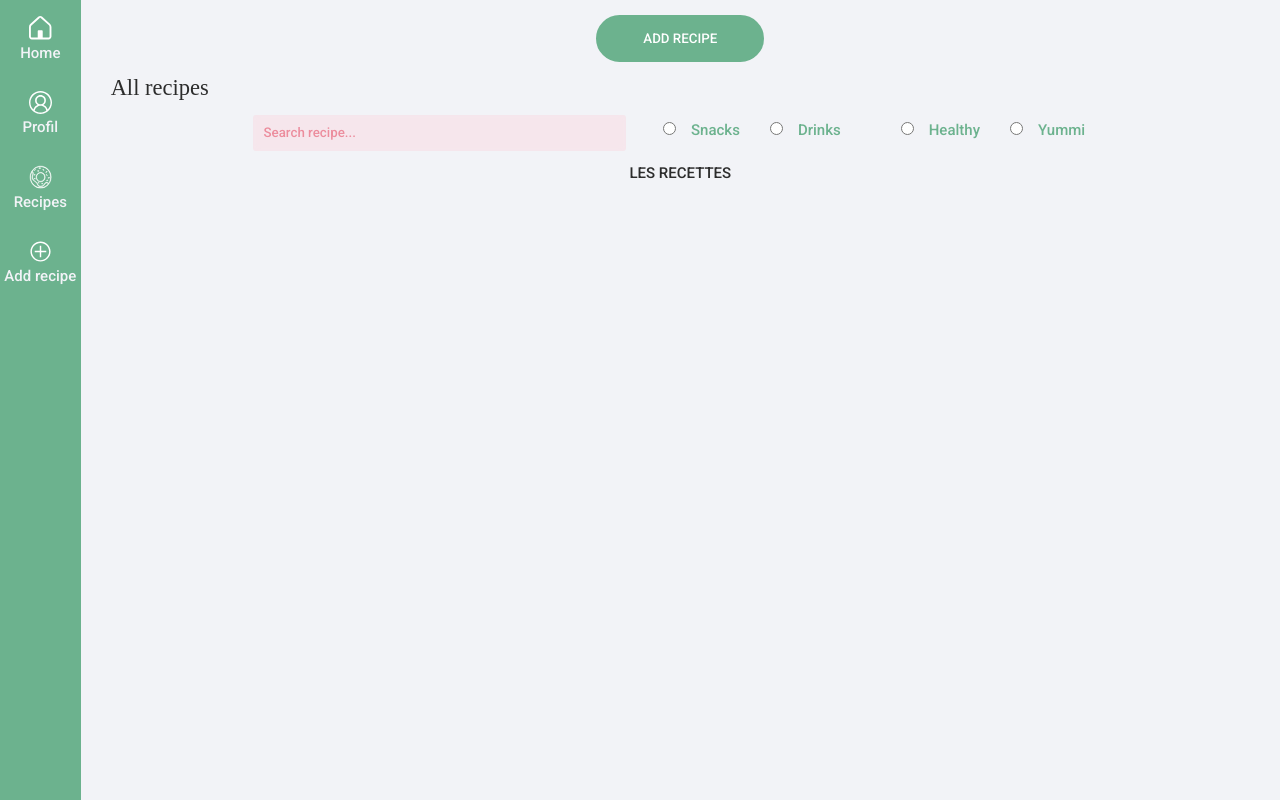
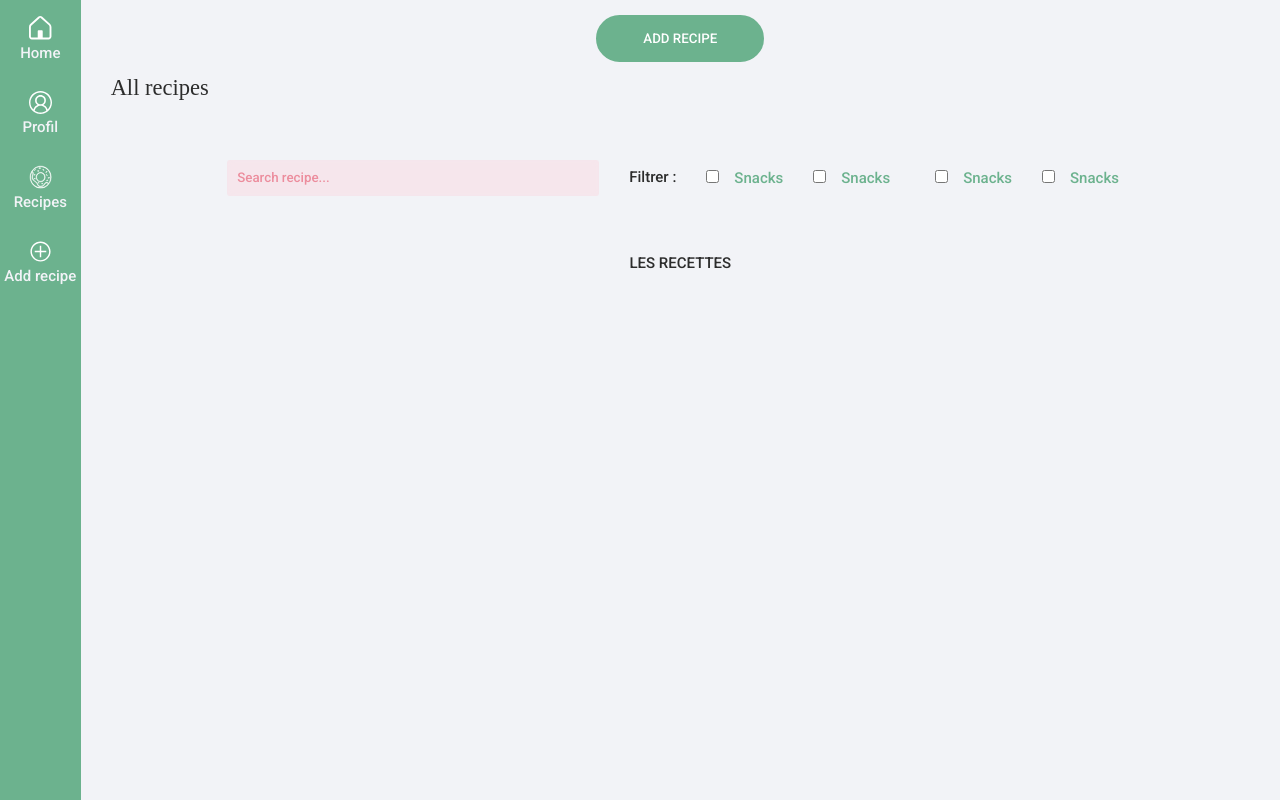
Before and after one commit to anais-ctnt/delicious-snacks-front, a React (Create React App) app: page /recipes in a window 1280 px wide. Built offline with nearby package versions, Linux system fonts and the light colour scheme; a web font is replaced by a local one.

Commit message:
reorganization of filters and added context

```diff
--- a/src/components/FilterGenre.jsx
+++ /dev/null
@@ -1,18 +0,0 @@
-import React from 'react';
-import RadioInput from './common/RadioInput';
-import styles from './FilterType.module.css';
-
-export default function FilterGenre() {
-  return (
-    <div>
-      <div className={styles.filterType}>
-        <RadioInput name={'snacksGenre'} id={'Healthy'}>
-          Healthy
-        </RadioInput>
-        <RadioInput name={'snacksGenre'} id={'Yummi'}>
-          Yummi
-        </RadioInput>
-      </div>
-    </div>
-  );
-}
--- a/src/components/FilterType.jsx
+++ b/src/components/FilterType.jsx
@@ -1,17 +1,73 @@
-import React from 'react';
-import RadioInput from './common/RadioInput';
+import React, { useContext } from 'react';
 import styles from './FilterType.module.css';
+import { FiltersContext } from '../context/FiltersContext';
 
 export default function FilterType() {
+  const { filters, setFilters } = useContext(FiltersContext);
+
+  console.log(filters);
   return (
-    <div>
+    <div className={styles.filtersContainer}>
+      <p>Filtrer :</p>
       <div className={styles.filterType}>
-        <RadioInput name={'snacksType'} id={'snacks'}>
-          Snacks
-        </RadioInput>
-        <RadioInput name={'snacksType'} id={'drinks'}>
-          Drinks
-        </RadioInput>
+        <div className={styles.checkBoxContainer}>
+          <label className={styles.checkBoxLabel} htmlFor='snacks'>
+            <input
+              className={styles.checkBoxInput}
+              type='checkbox'
+              id='snacks'
+              name='snacks'
+              onClick={(e) =>
+                setFilters({ ...filters, [e.target.name]: e.target.checked })
+              }
+            />
+            Snacks
+          </label>
+        </div>
+        <div className={styles.checkBoxContainer}>
+          <label className={styles.checkBoxLabel} htmlFor='drinks'>
+            <input
+              className={styles.checkBoxInput}
+              type='checkbox'
+              id='drinks'
+              name='drinks'
+              onClick={(e) =>
+                setFilters({ ...filters, [e.target.name]: e.target.checked })
+              }
+            />
+            Snacks
+          </label>
+        </div>
+      </div>
+      <div className={styles.filterType}>
+        <div className={styles.checkBoxContainer}>
+          <label className={styles.checkBoxLabel} htmlFor='yummi'>
+            <input
+              className={styles.checkBoxInput}
+              type='checkbox'
+              id='yummi'
+              name='yummi'
+              onClick={(e) =>
+                setFilters({ ...filters, [e.target.name]: e.target.checked })
+              }
+            />
+            Snacks
+          </label>
+        </div>
+        <div className={styles.checkBoxContainer}>
+          <label className={styles.checkBoxLabel} htmlFor='healthy'>
+            <input
+              className={styles.checkBoxInput}
+              type='checkbox'
+              id='healthy'
+              name='healthy'
+              onClick={(e) =>
+                setFilters({ ...filters, [e.target.name]: e.target.checked })
+              }
+            />
+            Snacks
+          </label>
+        </div>
       </div>
     </div>
   );
--- a/src/components/FilterType.module.css
+++ b/src/components/FilterType.module.css
@@ -1,7 +1,27 @@
+.filtersContainer {
+  display: flex;
+  flex-wrap: wrap;
+  align-items: center;
+  margin-left: 2rem;
+}
+
 .filterType {
   display: flex;
   flex-direction: column;
-  margin: 1rem;
+  margin: 0.5rem;
+}
+
+.checkBoxContainer {
+  text-align: left;
+  margin: 0.5rem;
+}
+
+.checkBoxLabel {
+  color: var(--green-background-text-color);
+}
+
+.checkBoxInput {
+  margin: 0 1rem;
 }
 
 @media screen and (min-width: 768px) {
--- a/src/components/common/RadioInput.jsx
+++ /dev/null
@@ -1,13 +0,0 @@
-import React from 'react';
-import styles from './RadioInput.module.css';
-
-export default function RadioInput({ children, name, id }) {
-  return (
-    <div className={styles.radioInputContainer}>
-      <label className={styles.radioInputLabel} htmlFor={id}>
-        <input className={styles.radioInput} type='radio' id={id} name={name} />
-        {children}
-      </label>
-    </div>
-  );
-}
--- a/src/components/common/RadioInput.module.css
+++ /dev/null
@@ -1,12 +0,0 @@
-.radioInputContainer {
-  text-align: left;
-  margin: 0.5rem;
-}
-
-.radioInputLabel {
-  color: var(--green-background-text-color);
-}
-
-.radioInput {
-  margin: 0 1rem;
-}
--- /dev/null
+++ b/src/context/FiltersContext.jsx
@@ -0,0 +1,22 @@
+import { createContext, useState } from 'react';
+
+export const FiltersContext = createContext(null);
+
+export default function FiltersContextProvider({ children }) {
+  const [filters, setFilters] = useState({
+    drinks: false,
+    snacks: false,
+    yummi: false,
+    healthy: false,
+  });
+  return (
+    <div>
+      <FiltersContext.Provider
+        value={{ filters: filters, setFilters: setFilters }}
+      >
+        {children}
+      </FiltersContext.Provider>
+      ;
+    </div>
+  );
+}
--- a/src/views/Recipes/Recipes.jsx
+++ b/src/views/Recipes/Recipes.jsx
@@ -1,27 +1,27 @@
 import React from 'react';
 import PrimaryButton from '../../components/common/PrimaryButton';
 import FilterType from '../../components/FilterType';
-import FilterGenre from '../../components/FilterGenre';
 
 import Searchbar from '../../components/Searchbar/Searchbar';
 import styles from './Recipes.module.css';
 import SearchContextProvider from '../../context/SearchContext';
+import FiltersContextProvider from '../../context/FiltersContext';
 
 export default function Recipes() {
+
   return (
     <SearchContextProvider>
+      <FiltersContextProvider>
         <section className={styles.recipesContainer}>
           <PrimaryButton>ADD RECIPE</PrimaryButton>
           <h1>All recipes</h1>
           <div className={styles.recipesFilters}>
             <Searchbar />
-          <div className={styles.filtersContainer}>
             <FilterType />
-            <FilterGenre />
-          </div>
           </div>
           <div>LES RECETTES</div>
         </section>
+      </FiltersContextProvider>
     </SearchContextProvider>
   );
 }
--- a/src/views/Recipes/Recipes.module.css
+++ b/src/views/Recipes/Recipes.module.css
@@ -15,11 +15,8 @@
   flex-direction: column;
   justify-content: center;
   align-items: space-between;
-}
-
-.filtersContainer {
-  display: flex;
   flex-wrap: wrap;
+  margin: 3rem;
 }
 
 @media screen and (min-width: 768px) {
@@ -29,6 +26,6 @@
   .recipesFilters {
     flex-direction: row;
     justify-content: space-around;
-    align-items: flex-start;
+    align-items: center;
   }
 }
```
Also changed, not shown: 1 other file (tests, documents, lock files or other folders). Lines whose indentation alone changed are shown as unchanged.
